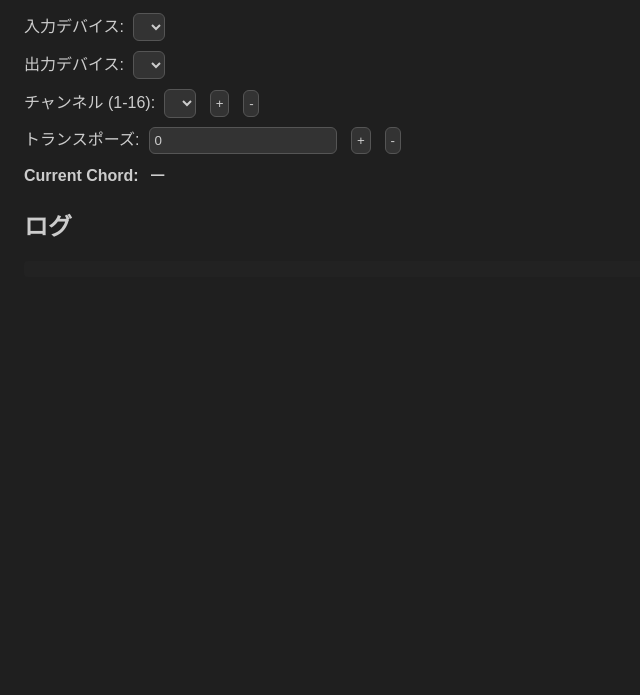
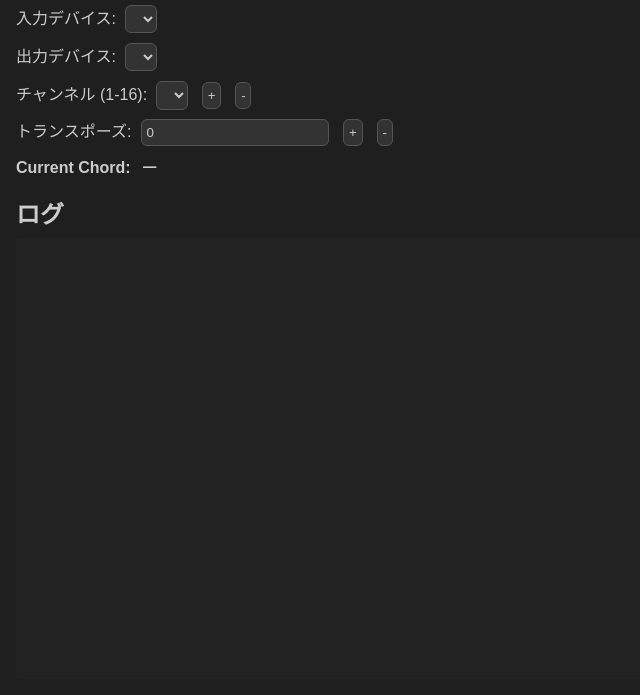
Before and after one commit to ogaog/MidiDevCha, a plain HTML site: page index.html in a window 1280 px wide. Shown: the part 105-800 px from the top of the page, without its empty margins (0-640 px from the left). Drawn offline with Linux system fonts and the light colour scheme.

Commit message:
ログ領域拡張

```diff
--- a/index.html
+++ b/index.html
@@ -5,11 +5,40 @@
     <meta charset="UTF-8">
     <title>MIDIデバチャ</title>
     <style>
+        * {
+            box-sizing: border-box;
+        }
+
+        html,
+        body {
+            height: 100%;
+            margin: 0;
+            padding: 0;
+        }
+
         body {
             background-color: #1f1f1f;
             color: #ccc;
             font-family: Arial, sans-serif;
             padding: 1rem;
+            display: flex;
+            flex-direction: column;
+        }
+
+        .controls {
+            flex-shrink: 0;
+        }
+
+        .log-section {
+            flex: 1;
+            display: flex;
+            flex-direction: column;
+            min-height: 0;
+        }
+
+        .log-section h2 {
+            margin: 1rem 0 0.5rem 0;
+            flex-shrink: 0;
         }
 
         select,
@@ -29,17 +58,22 @@
         }
 
         #logOutput {
+            flex: 1;
             white-space: pre-wrap;
-            max-height: 200px;
             overflow-y: auto;
             background: #222;
             padding: 0.5rem;
             border-radius: 4px;
+            font-family: 'Courier New', monospace;
+            font-size: 0.9rem;
+            line-height: 1.3;
+            min-height: 200px;
         }
     </style>
 </head>
 
 <body>
+    <div class="controls">
         <h1>MIDIデバチャ</h1>
 
         <div>
@@ -66,8 +100,12 @@
             <strong>Current Chord:</strong>
             <span id="chordDisplay">–</span>
         </div>
+    </div>
+
+    <div class="log-section">
         <h2>ログ</h2>
         <div id="logOutput"></div>
+    </div>
 
     <!-- Tonal.js CDN -->
     <script src="https://cdn.jsdelivr.net/npm/tonal/browser/tonal.min.js"></script>
```
Lines whose indentation alone changed are shown as unchanged.
